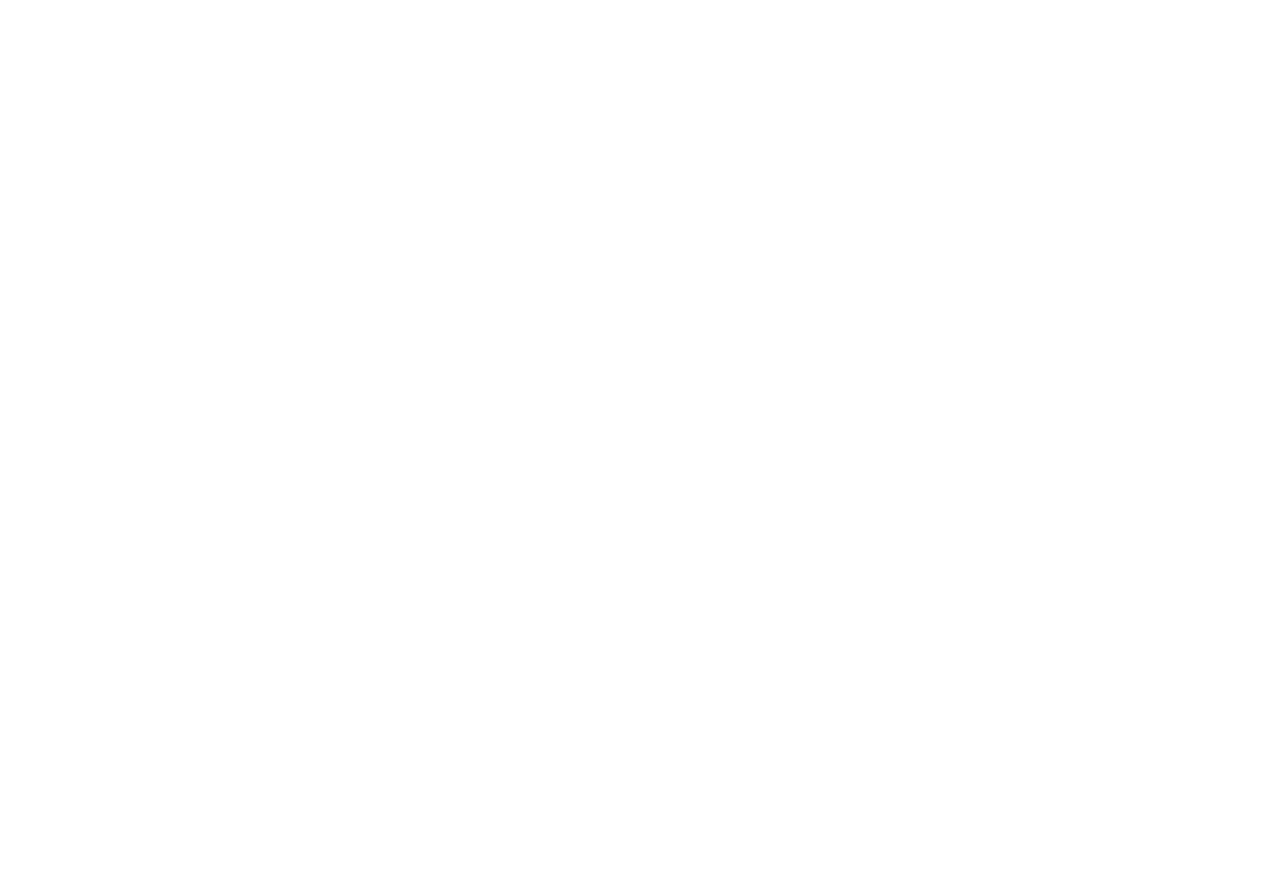
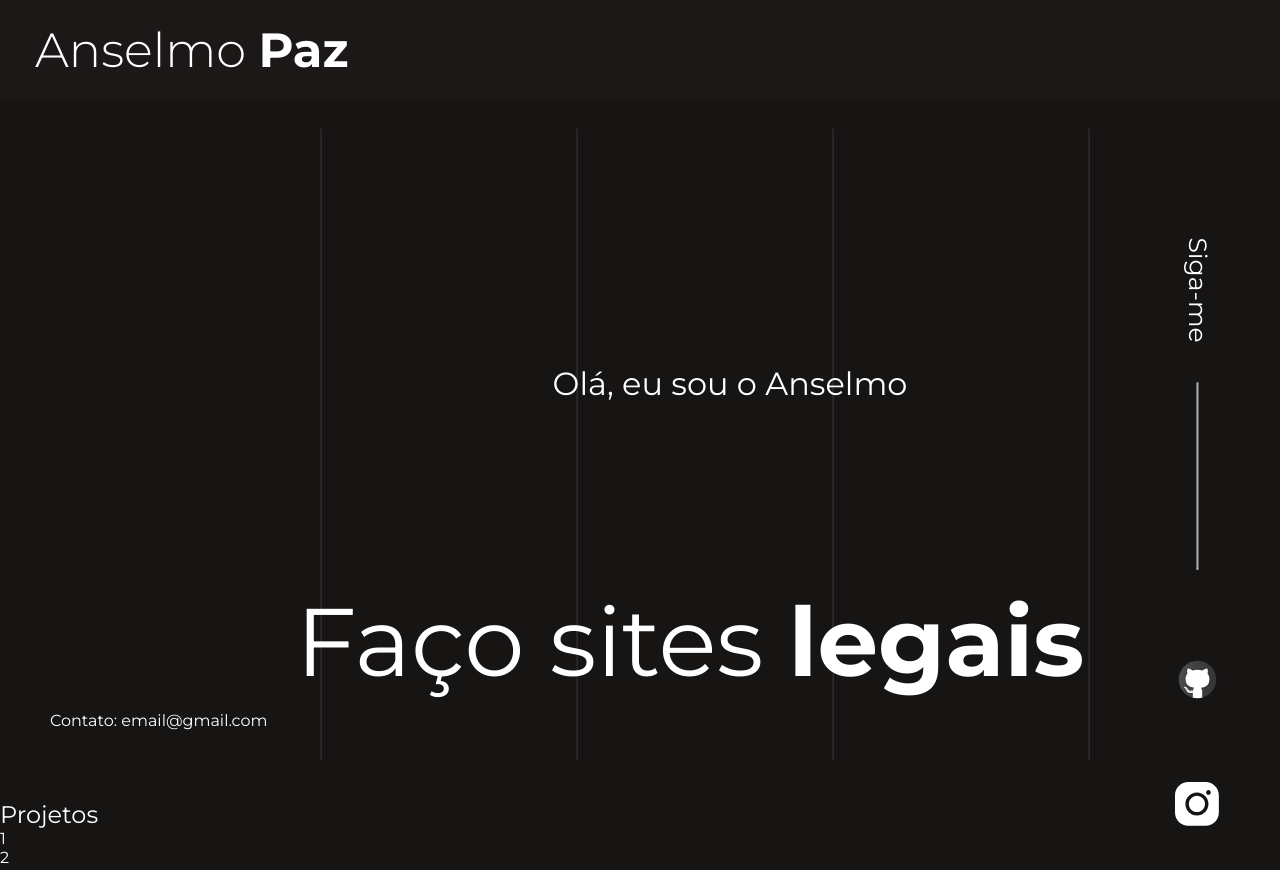
Before and after one commit to Syoki-A/portfolio-projeto1, a plain HTML site: page index.html in a window 1280 px wide. Shown: the top 870 px of the page. Before the commit the page ends 800 px from the top, so only its background shows below. Drawn offline with Linux system fonts and the light colour scheme.

Commit message:
primeira seção

```diff
--- a/index.html
+++ b/index.html
@@ -4,9 +4,50 @@
   <meta charset="UTF-8">
   <meta name="viewport" content="width=device-width, initial-scale=1.0">
   <link rel="stylesheet" href="styles.css">
+  <link rel="preconnect" href="https://fonts.googleapis.com">
+<link rel="preconnect" href="https://fonts.gstatic.com" crossorigin>
+<link href="https://fonts.googleapis.com/css2?family=Montserrat:ital,wght@0,100..900;1,100..900&display=swap" rel="stylesheet">
   <title>Portfolio - Anselmo Paz</title>
 </head>
 <body>
-
+  <header>
+    <h3>Anselmo <strong>Paz</strong></h3>
+  </header>
+  <main>
+    <section class="section-1">
+      <article>
+        <h2>Olá, eu sou o Anselmo</h2>
+        <h1>Faço sites <strong>legais</strong></h1>
+      </article>
+      <p>Contato: email@gmail.com</p>
+      <div>
+        <h3 class="rotate">Siga-me</h3>
+        <hr class="rotate" />
+      <a class="a-1" href="https://github.com/Syoki-A/" target="_blank"></a>
+      <img src="assets/github.svg" alt="Logo do Github">
+      <a class="a-2" href="https://www.instagram.com/_syoki/" target="_blank"></a>
+      <img src="assets/instagram.svg" alt="Logo do Instagram">
+    </div>
+    <hr class="hr-1" />
+    <hr class="hr-2" />
+    <hr class="hr-3" />
+    <hr class="hr-4" />
+    </section>
+    <section class="section-2">
+      <h1>Projetos</h1>
+      <ul>
+        <li>1</li>
+        <li>2</li>
+      </ul>
+    </section>
+    <section class="section-3">
+      <h1>Stack</h1>
+      <ul>
+        <li> <img src="assets/html.svg" alt="Imagem do HTML"></li>
+        <li> <img src="assets/css.svg" alt="Imagem do CSS"></li>
+      </ul>
+    </section>
+  </main>
+<footer><h3>Anselmo Paz | 2025</h3></footer>
 </body>
 </html>
--- a/styles.css
+++ b/styles.css
@@ -0,0 +1,130 @@
+* {
+  padding: 0;
+  margin: 0;
+  font-weight: 400;
+}
+
+body {
+  color: white;
+  background: #171414;
+font-family: "Montserrat", sans-serif;
+}
+
+header {
+display: flex;
+align-items: center;
+padding-left: 35px;
+
+  height: 100px;
+  background: rgba(101, 90, 90, 0.06);
+}
+
+header h3 {
+font-weight: 300;
+
+font-size: 48px;
+}
+
+section {
+  height: 100vh;
+}
+
+.section-1 {
+  height: calc(100vh - 100px);
+  display: flex;
+  align-items: flex-end;
+  justify-content: center;
+
+  position: relative;
+}
+
+.section-1 article {
+  display: flex;
+  flex-direction: column;
+  align-items: center;
+  justify-content: flex-end;
+
+  height: 100%;
+  margin-left: 100px;
+  margin-bottom: 100px;
+}
+
+.section-1 article h2 {
+  margin-bottom: 180px;
+  margin-left: 80px;
+}
+
+.section-1 div {
+  display: flex;
+  flex-direction: column;
+  align-items: center;
+  gap: 40px;
+
+  position: absolute;
+  right: 30px;
+  top: 25%;
+}
+
+.section-1 h1 {
+  font-size: 96px;
+}
+
+.section-1 h2{
+  font-size: 32px;
+}
+
+.section-1 h3 {
+  font-size: 25px;
+  margin-bottom: 130px;
+}
+
+.section-1 div hr {
+  width: 100%;
+  padding-left: 40px;
+  padding-right: 40px;
+}
+.section-1 hr:not(.rotate) {
+  position: absolute;
+
+  opacity: 0.1;
+  z-index: -1;
+  height: 90%;
+  margin-bottom: 40px;
+}
+.section-1 p {
+position: absolute;
+left: 50px;
+margin-bottom: 70px;
+}
+.hr-1 {
+  left: 25%;
+}
+
+.hr-2 {
+  left: 45%;
+}
+
+.hr-3 {
+  left: 65%;
+}
+
+.hr-4 {
+  left: 85%;
+}
+
+.rotate {
+  transform: rotate(90deg);
+}
+
+.a-1 {
+  margin-top: 100px;
+}
+
+.section-1 img {
+  width: 45px;
+  height: 45px;
+}
+
+strong {
+  font-weight: bold;
+}
```
